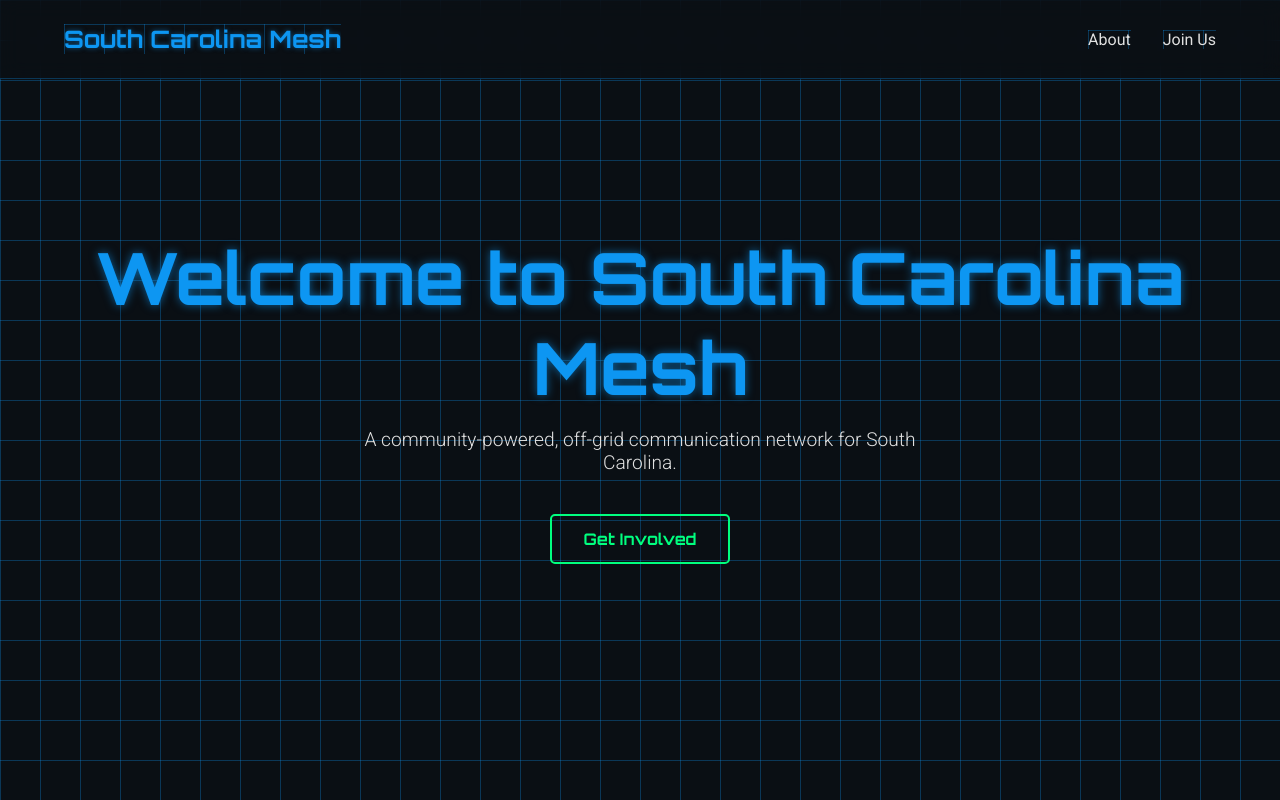
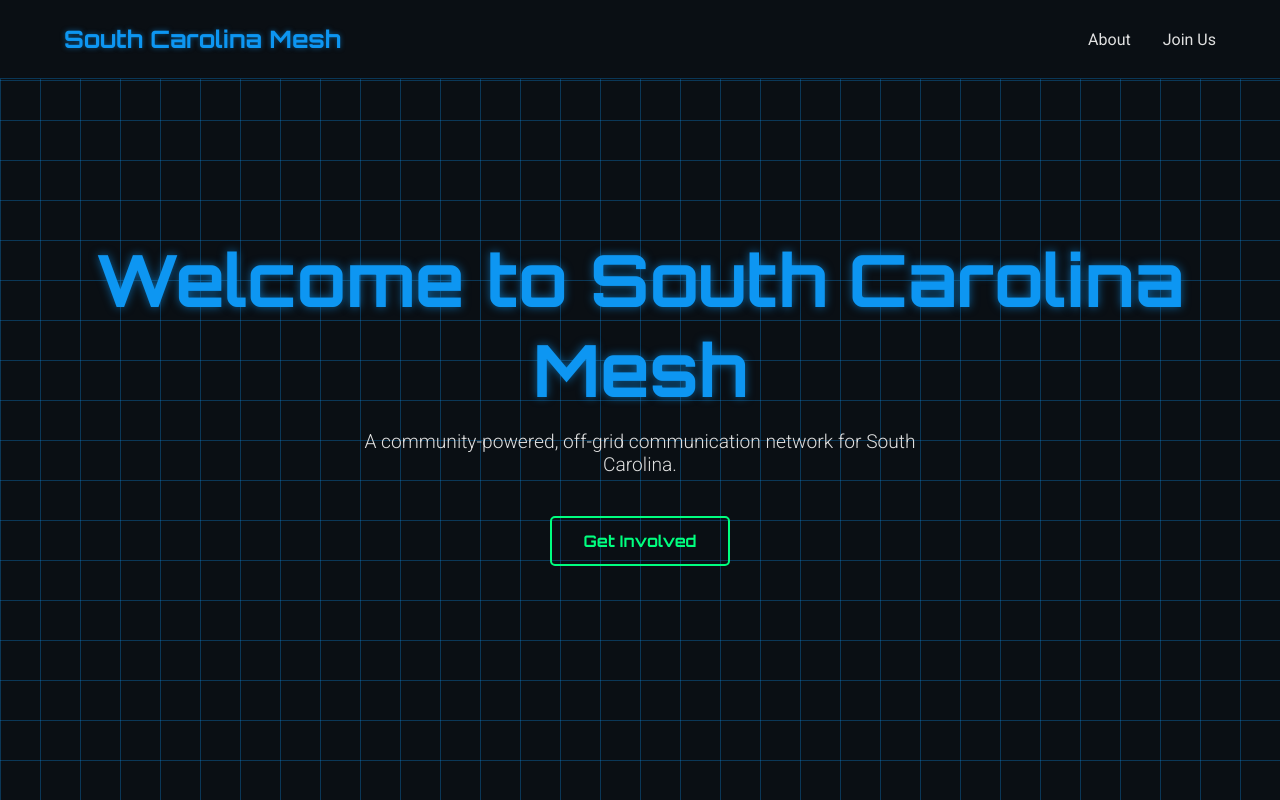
Before and after one commit to ThorntonMatthewD/upstate-sc-mesh, a plain HTML site: page index.html in a window 1280 px wide. Shown: the top 800 px of the page. Drawn offline with Linux system fonts and the light colour scheme.

Commit message:
fix link style css and more

```diff
--- a/style.css
+++ b/style.css
@@ -16,13 +16,17 @@
     box-sizing: border-box;
 }
 
-body, a {
+body {
     font-family: 'Roboto', sans-serif;
     background-color: var(--dark-bg);
     color: var(--light-text);
     background-image: linear-gradient(var(--border-color) 1px, transparent 1px), linear-gradient(to right, var(--border-color) 1px, transparent 1px);
     background-size: 40px 40px;
     overflow-x: hidden;
+}
+
+a {
+    color: var(--light-text);
 }
 
 html {
@@ -57,7 +61,7 @@ header {
     top: 0;
     left: 0;
     padding: 1.5rem 5%;
-    background: rgba(10, 15, 20, 0.8);
+    background: var(--dark-bg);
     backdrop-filter: blur(10px);
     display: flex;
     justify-content: space-between;
@@ -283,6 +287,3 @@ footer {
         display: flex; /* Show on desktop */
     }
 }
-
-
-}
```
